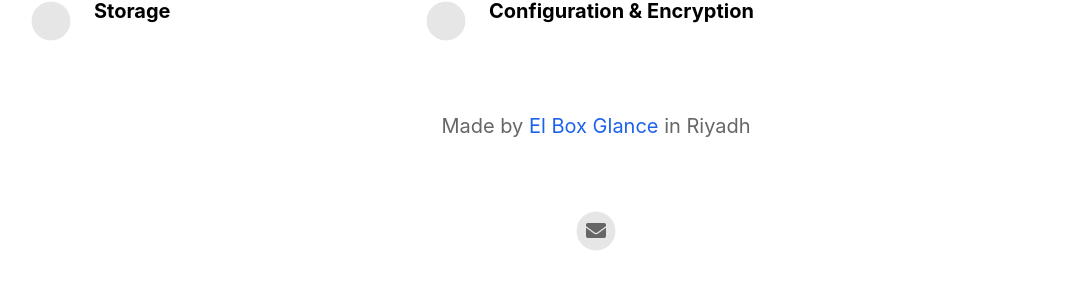
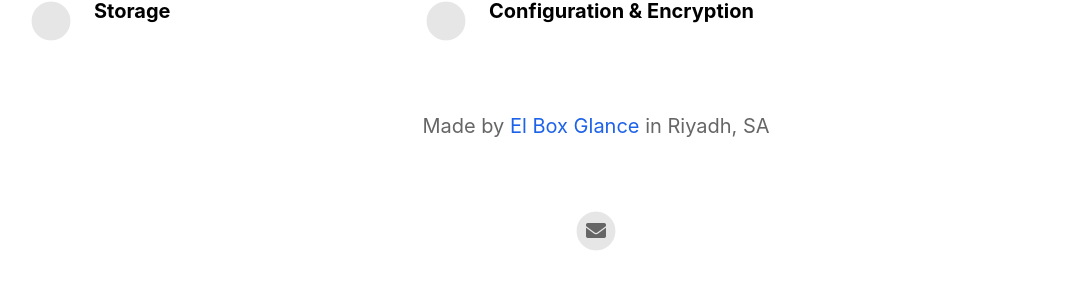
Before and after one commit to i3bit/ebg, a Jekyll site: the page built from index.html, in a window 1280 px wide. Shown: the part 1297-1605 px from the top of the page, without its empty margins (44-1109 px from the left). Built offline with Jekyll 4.4.1, drawn with Linux system fonts in a browser that asks for light colours; nearby versions of some CDN libraries.

```diff
--- a/_config.yml
+++ b/_config.yml
@@ -22,7 +22,7 @@ enable_smart_app_banner                   : true
 # Information About Yourself
 your_name                                 : El Box Glance
 your_link                                 : https://elboxglance.com
-your_city                                 : Riyadh
+your_city                                 : Riyadh, SA
 email_address                             : info@elboxglance.com
 facebook_username                         :
 instagram_username                        :
```
